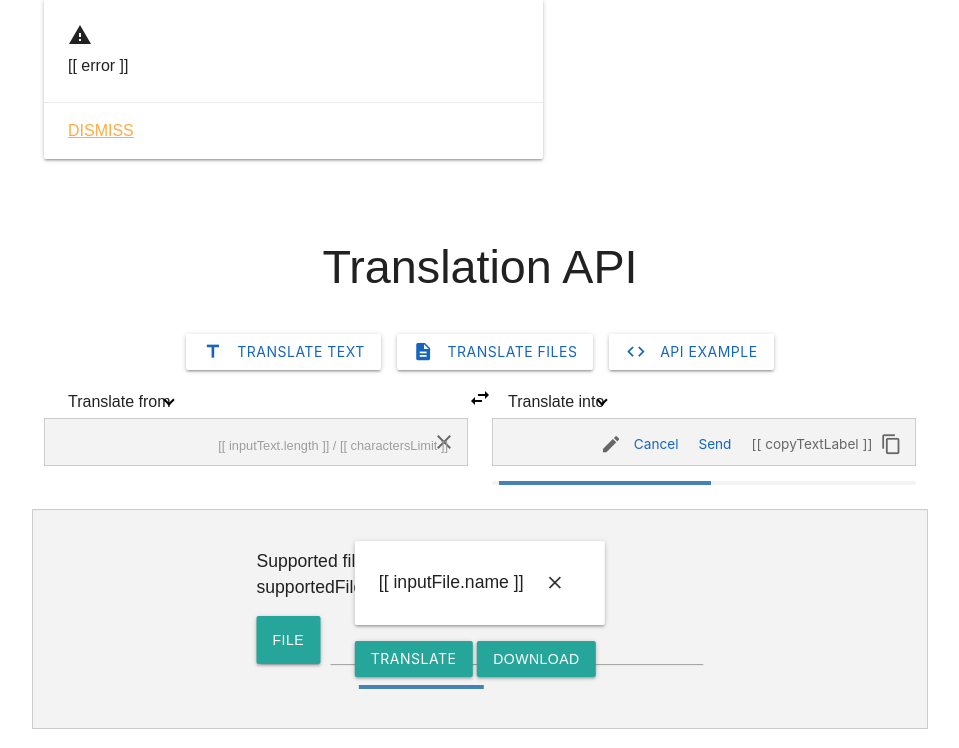
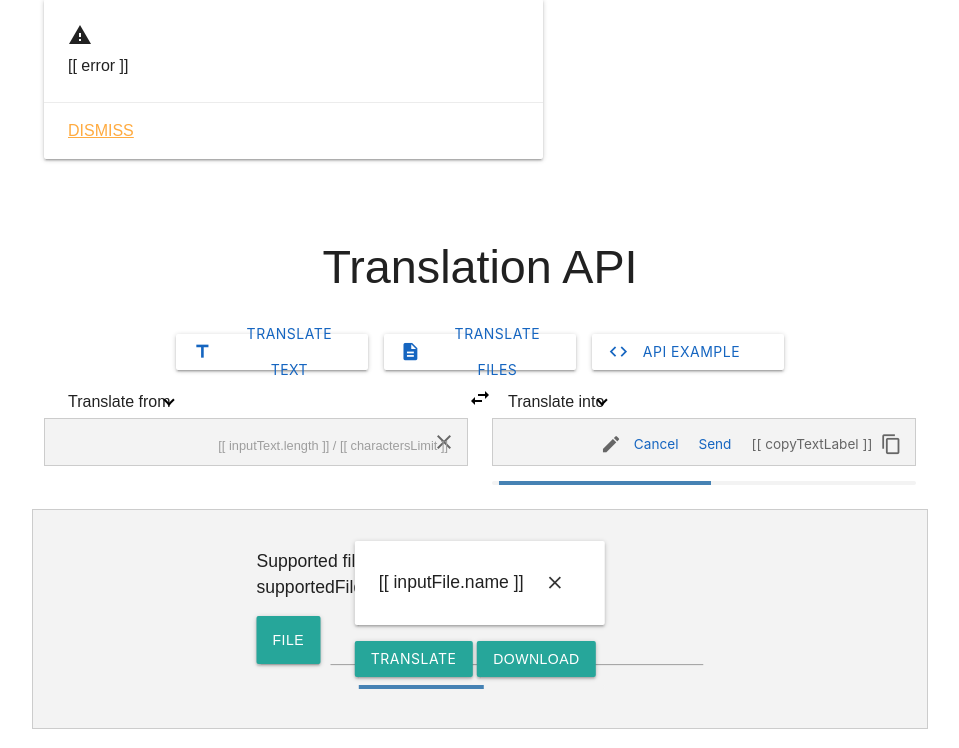
Before and after one commit to LibreTranslate/LibreTranslate, a Python web app: template app/templates/index.html in a window 1280 px wide. Shown: the part 182-930 px from the top of the page, without its empty margins (160-1119 px from the left). Run offline with Jinja, Linux system fonts and the light colour scheme; the template is opened without the code that fills it, so the values that code supplies are empty.

Commit message:
sligning .btn-switch-type

```diff
--- a/app/static/css/main.css
+++ b/app/static/css/main.css
@@ -129,6 +129,7 @@
   display: flex;
   align-items: center;
   margin: .5rem;
+  width: 12rem;
 }
 
 .btn-switch-type:focus {
```
